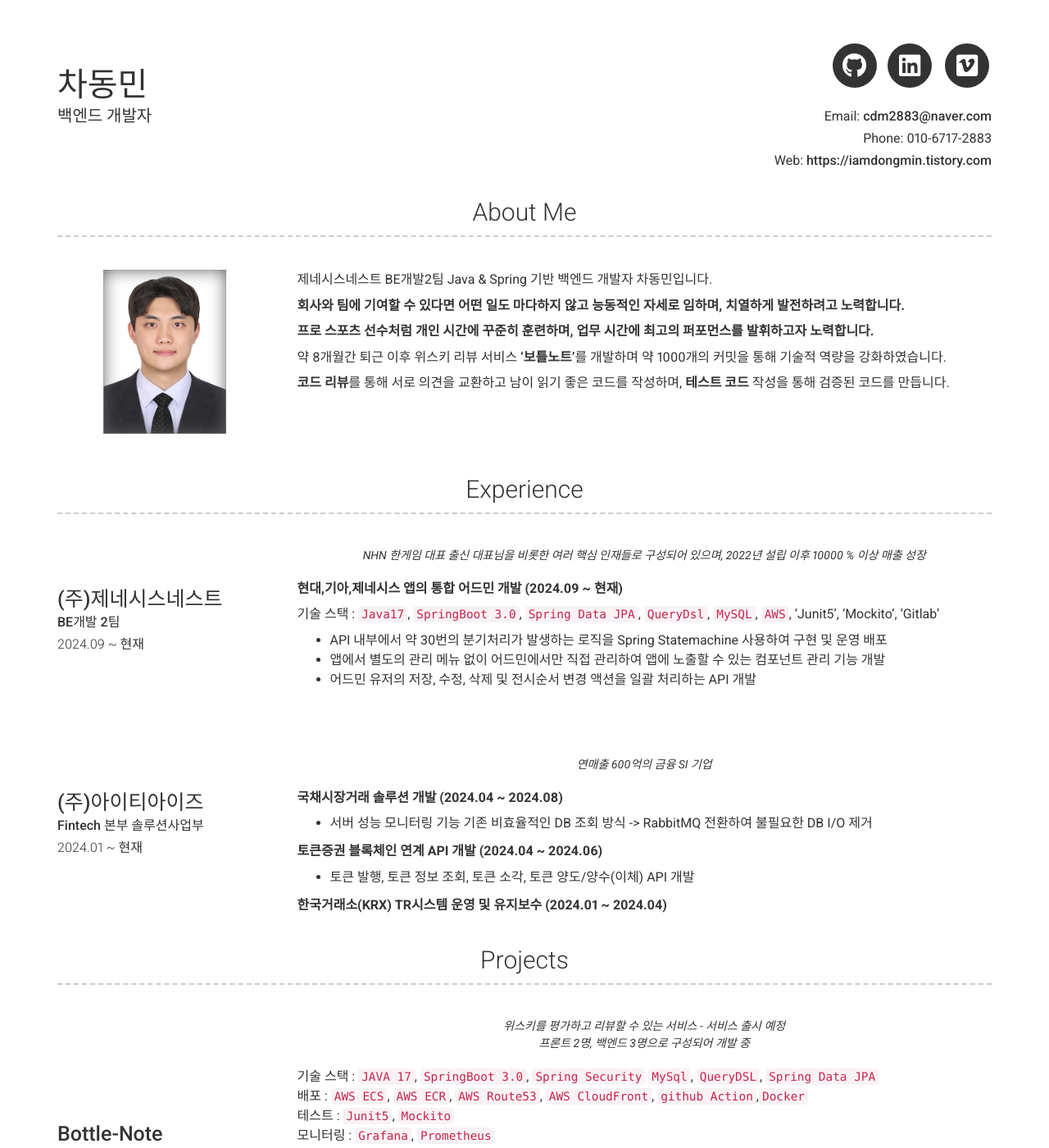
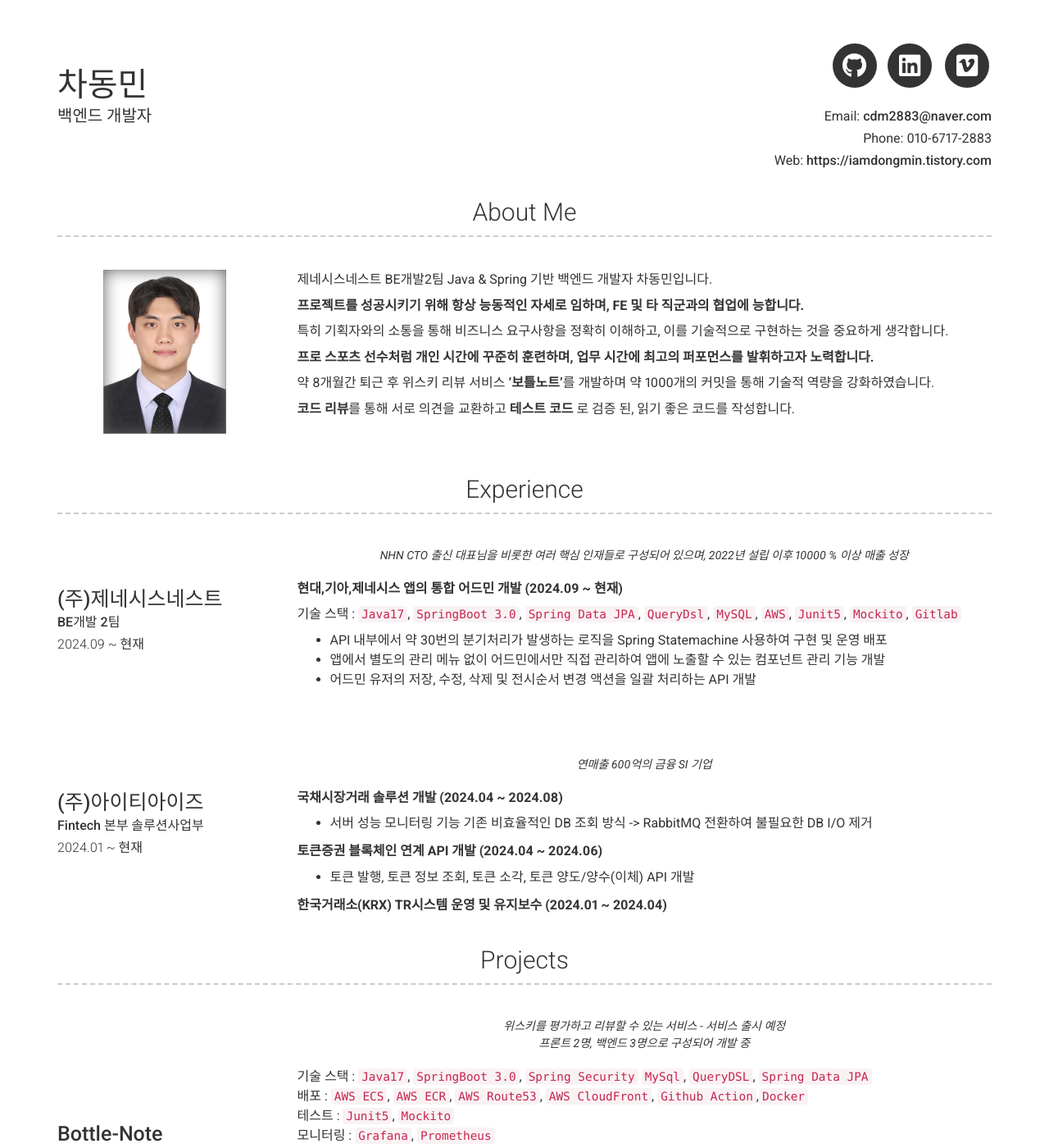
Before and after one commit to chadongmin/chadongmin.github.io, a Jekyll site: the page built from index.md, in a window 1280 px wide and 1400 px high. Shown: the whole window at 82% size. Built offline with Jekyll 4.4.1, drawn with Linux system fonts in a browser that asks for light colours; nearby versions of some CDN libraries.

Commit message:
이력서 v2

```diff
--- a/_config.yml
+++ b/_config.yml
@@ -49,13 +49,15 @@ about_profile_image: images/profile_image.jpg
 about_content: | # this will include new lines to allow paragraphs
   제네시스네스트 BE개발2팀 Java & Spring 기반 백엔드 개발자 차동민입니다.
 
-  **회사와 팀에 기여할 수 있다면 어떤 일도 마다하지 않고 능동적인 자세로 임하며, 치열하게 발전하려고 노력합니다.**
+  **프로젝트를 성공시키기 위해 항상 능동적인 자세로 임하며, FE 및 타 직군과의 협업에 능합니다.**
+
+  특히 기획자와의 소통을 통해 비즈니스 요구사항을 정확히 이해하고, 이를 기술적으로 구현하는 것을 중요하게 생각합니다.
 
   **프로 스포츠 선수처럼 개인 시간에 꾸준히 훈련하며, 업무 시간에 최고의 퍼포먼스를 발휘하고자 노력합니다.**
 
-  약 8개월간 퇴근 이후 위스키 리뷰 서비스 **'보틀노트'**를 개발하며 약 1000개의 커밋을 통해 기술적 역량을 강화하였습니다.
+  약 8개월간 퇴근 후 위스키 리뷰 서비스 **'보틀노트'**를 개발하며 약 1000개의 커밋을 통해 기술적 역량을 강화하였습니다.
 
-  **코드 리뷰**를 통해 서로 의견을 교환하고 남이 읽기 좋은 코드를 작성하며, **테스트 코드** 작성을 통해 검증된 코드를 만듭니다.
+  **코드 리뷰**를 통해 서로 의견을 교환하고 **테스트 코드** 로 검증 된, 읽기 좋은 코드를 작성합니다.
 content:
   #경력
   - title: Experience
@@ -67,14 +69,14 @@ content:
         caption: 2024.09 ~ 현재
         #        link: Link to company (optional)
         quote: >
-          NHN 한게임 대표 출신 대표님을 비롯한 여러 핵심 인재들로 구성되어 있으며, 2022년 설립 이후 10000 % 이상 매출 성장
+          NHN CTO 출신 대표님을 비롯한 여러 핵심 인재들로 구성되어 있으며, 2022년 설립 이후 10000 % 이상 매출 성장
 
 
         description: | # this will include new lines to allow paragraphs
 
           **현대,기아,제네시스 앱의 통합 어드민 개발 (2024.09 ~ 현재)**
 
-            기술 스택 : `Java17`, `SpringBoot 3.0`, `Spring Data JPA`, `QueryDsl`, `MySQL`, `AWS`, 'Junit5', 'Mockito', 'Gitlab'
+            기술 스택 : `Java17`, `SpringBoot 3.0`, `Spring Data JPA`, `QueryDsl`, `MySQL`, `AWS`, `Junit5`, `Mockito`, `Gitlab`
 
           - API 내부에서 약 30번의 분기처리가 발생하는 로직을 Spring Statemachine 사용하여 구현 및 운영 배포
           - 앱에서 별도의 관리 메뉴 없이 어드민에서만 직접 관리하여 앱에 노출할 수 있는 컴포넌트 관리 기능 개발
@@ -126,10 +128,10 @@ content:
         description: | # this will include new lines to allow paragraphs
 
           기술 스택 :
-          `JAVA 17`, `SpringBoot 3.0`, `Spring Security`
+          `Java17`, `SpringBoot 3.0`, `Spring Security`
           `MySql`, `QueryDSL`, `Spring Data JPA` <br>
           배포 : `AWS ECS`, `AWS ECR`, `AWS Route53`, `AWS CloudFront`,
-          `github Action`,`Docker` <br>
+          `Github Action`,`Docker` <br>
           테스트 : `Junit5`, `Mockito` <br>
           모니터링 : `Grafana`, `Prometheus`<br>
 
```
